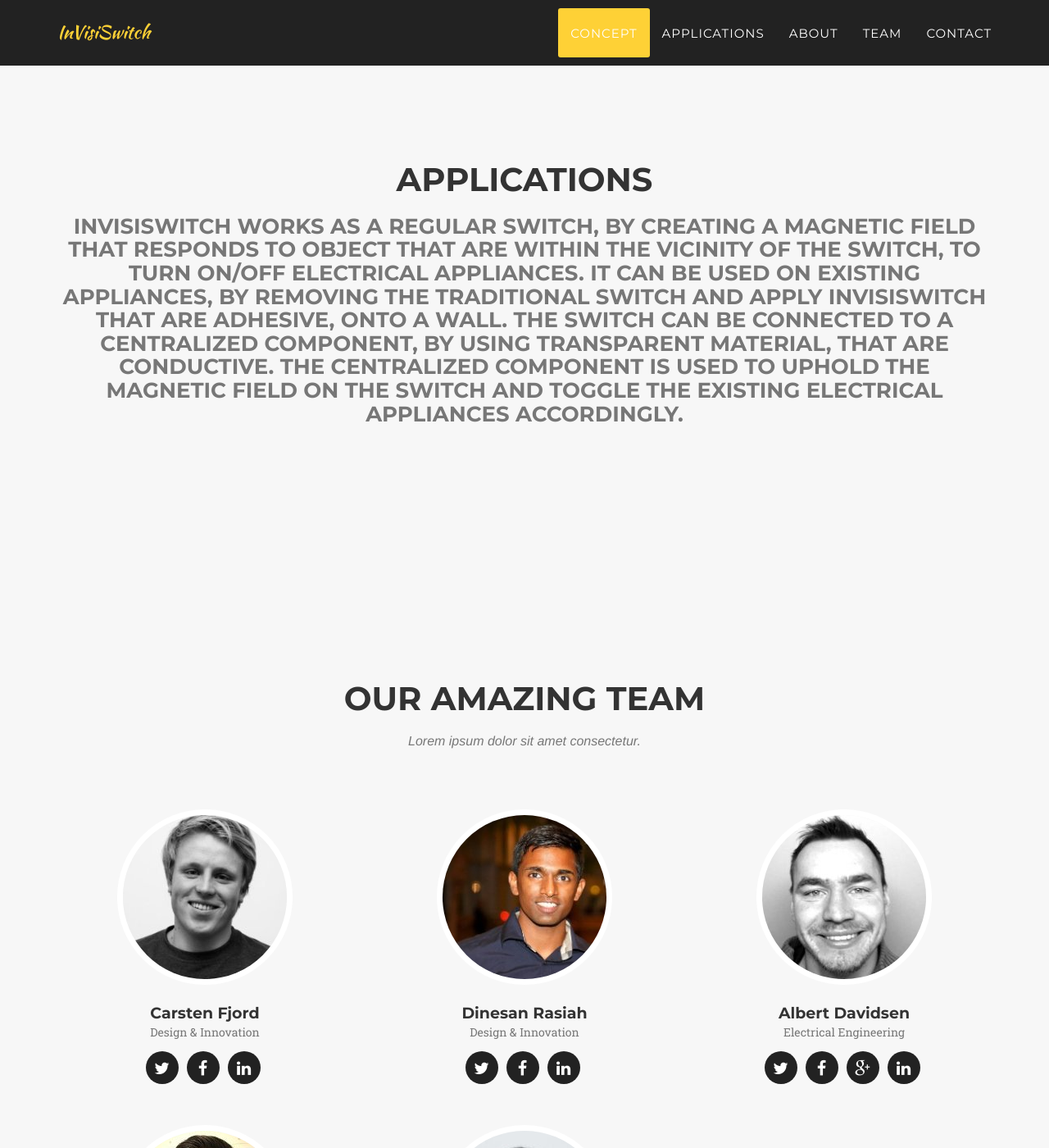
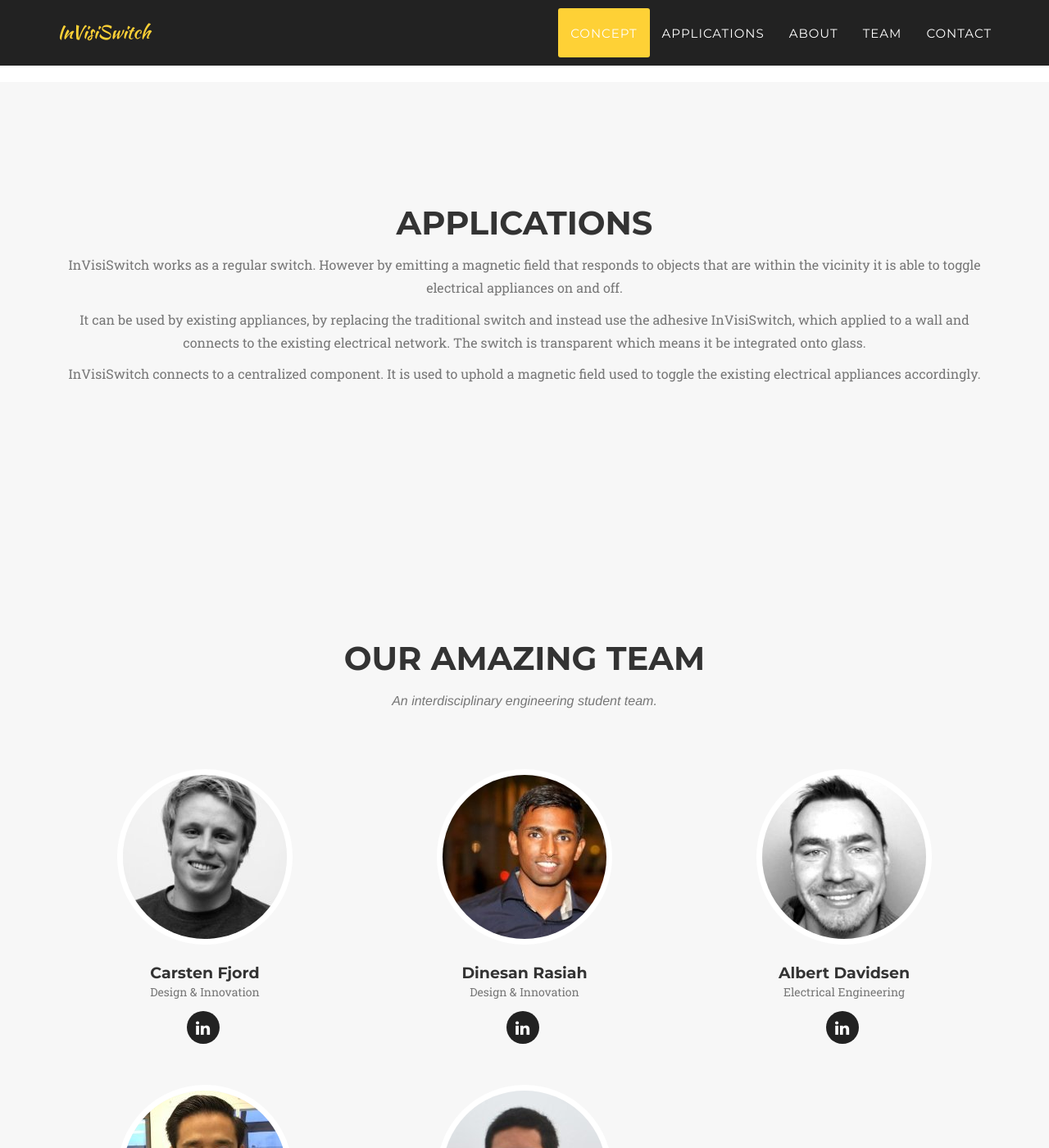
Before and after one commit to conink/conink.github.io, a Jekyll site: the page built from index.html, in a window 1280 px wide and 1400 px high, scrolled down 1441 px. Shown: the whole window at 82% size. Built offline with Jekyll 4.4.1, drawn with Linux system fonts in a browser that asks for light colours; some web fonts are replaced; comment, search, counter and statistics services are not loaded; some of the changed text lies outside the part shown.

Commit message:
changed flavour text

```diff
--- a/_config.yml
+++ b/_config.yml
@@ -18,10 +18,6 @@ people:
   pic: carsten
   position: Design & Innovation
   social:
-    - title: twitter
-      url: #
-    - title: facebook
-      url: #
     - title: linkedin
       url: https://dk.linkedin.com/pub/carsten-keinicke-fjord-christensen/70/215/984
 
@@ -29,10 +25,6 @@ people:
   pic: dinesan
   position: Design & Innovation
   social:
-    - title: twitter
-      url: #
-    - title: facebook
-      url: #
     - title: linkedin
       url: https://dk.linkedin.com/in/dinesan/da
 
@@ -40,12 +32,6 @@ people:
   pic: albert
   position: Electrical Engineering
   social:
-    - title: twitter
-      url: #
-    - title: facebook
-      url: #
-    - title: google-plus
-      url: #
     - title: linkedin
       url: https://dk.linkedin.com/pub/albert-wieck-davidsen/42/79/a71/da
 
@@ -53,10 +39,6 @@ people:
   pic: kasper
   position: Computer Science and Engineering
   social:
-    - title: twitter
-      url: #
-    - title: facebook
-      url: #
     - title: linkedin
       url: https://dk.linkedin.com/pub/kasper-duong/70/238/187
     - title: github
@@ -75,14 +57,6 @@ people:
 
 # Social networks usernames (many more available: google-plus, flickr, dribbble, pinterest, instagram, tumblr, linkedin, etc.)
 social:
-  - title: twitter
-    url: http://twitter.com/jekyllrb
-  - title: facebook
-    url:
-  - title: stack-overflow
-    url: http://stackoverflow.com/questions/tagged/jekyll
-  - title: bitbucket
-    url: http://bitbucket.org/jekyll
   - title: github
     url: http://github.com/conink
 
--- a/_includes/applications.html
+++ b/_includes/applications.html
@@ -4,7 +4,9 @@
     <div class="row">
       <div class="col-lg-12 text-center">
         <h2 class="section-heading">Applications</h2>
-        <h3 class="text-muted">InVisiSwitch works as a regular switch, by creating a magnetic field that responds to object that are within the vicinity of the switch, to turn on/off electrical appliances. It can be used on existing appliances, by removing the traditional switch and apply InVisiSwitch that are adhesive, onto a wall. The switch can be connected to a centralized component, by using transparent material, that are conductive. The Centralized component is used to uphold the magnetic field on the switch and toggle the existing electrical appliances accordingly.</h3>
+        <p class="large text-muted">{{site.title}} works as a regular switch. However by emitting a magnetic field that responds to objects that are within the vicinity it is able to toggle electrical appliances on and off.</p>
+        <p class="large text-muted">It can be used by existing appliances, by replacing the traditional switch and instead use the adhesive {{site.title}}, which applied to a wall and connects to the existing electrical network. The switch is transparent which means it be integrated onto glass.</p>
+        <p class="large text-muted">{{site.title}} connects to a centralized component. It is used to uphold a magnetic field used to toggle the existing electrical appliances accordingly.</p>
       </div>
     </div>
   </div>
--- a/_includes/concept.html
+++ b/_includes/concept.html
@@ -4,7 +4,7 @@
     <div class="row">
       <div class="col-lg-12 text-center">
         <h2 class="section-heading">Concept</h2>
-        <h3 class="section-subheading text-muted">With InVisiSwitch it goes beyond of a traditional switch that are used in many buildings to toggle electrical appliances. By using non-mechanical components and materials that are not only transparent but also conductive, it enables InVisiSwitch to be applied on surfaces and thereby function as a regular switch.</h3>
+        <p class="large text-muted">With {{site.title}} it goes beyond of a traditional switch that are used in many buildings to toggle electrical appliances. By using non-mechanical components and materials that are not only transparent but also conductive, it enables InVisiSwitch to be applied on surfaces and thereby function as a regular switch.</p>
       </div>
     </div>
     <div class="row text-center">
--- a/_includes/header.html
+++ b/_includes/header.html
@@ -44,8 +44,8 @@
 <header>
   <div class="container">
     <div class="intro-text">
-      <div class="intro-lead-in">Welcome To Our Project!</div>
-      <div class="intro-heading">It's Nice To Meet You</div>
+      <div class="intro-lead-in">{{ site.title }}</div>
+      <div class="intro-heading">A Gamechanger in Modern Homes</div>
       <a href="#concept" class="page-scroll btn btn-xl">Tell Me More</a>
     </div>
   </div>
--- a/_includes/partners.html
+++ b/_includes/partners.html
@@ -2,15 +2,6 @@
 <aside class="partners">
   <div class="container">
     <div class="row">
-      <div class="col-md-3 col-sm-6">
-        <img src="img/logos/envato.jpg" class="img-responsive img-centered" alt="">
-      </div>
-      <div class="col-md-3 col-sm-6">
-        <img src="img/logos/designmodo.jpg" class="img-responsive img-centered" alt="">
-      </div>
-      <div class="col-md-3 col-sm-6">
-        <img src="img/logos/themeforest.jpg" class="img-responsive img-centered" alt="">
-      </div>
       <div class="col-md-3 col-sm-6">
         <img src="img/logos/dtu.jpg" class="img-responsive img-centered" alt="">
       </div>
--- a/_includes/team.html
+++ b/_includes/team.html
@@ -4,7 +4,7 @@
     <div class="row">
       <div class="col-lg-12 text-center">
         <h2 class="section-heading">Our Amazing Team</h2>
-        <h3 class="section-subheading text-muted">Lorem ipsum dolor sit amet consectetur.</h3>
+        <h3 class="section-subheading text-muted">An interdisciplinary engineering student team.</h3>
       </div>
     </div>
     <div class="row">
@@ -25,7 +25,7 @@
     </div>
     <div class="row">
       <div class="col-lg-8 col-lg-offset-2 text-center">
-        <p class="large text-muted">Lorem ipsum dolor sit amet, consectetur adipisicing elit. Aut eaque, laboriosam veritatis, quos non quis ad perspiciatis, totam corporis ea, alias ut unde.</p>
+        <p class="large text-muted">We are an interdisciplinary team forming the perfect match for developing {{site.page}}.</p>
       </div>
     </div>
   </div>
```
